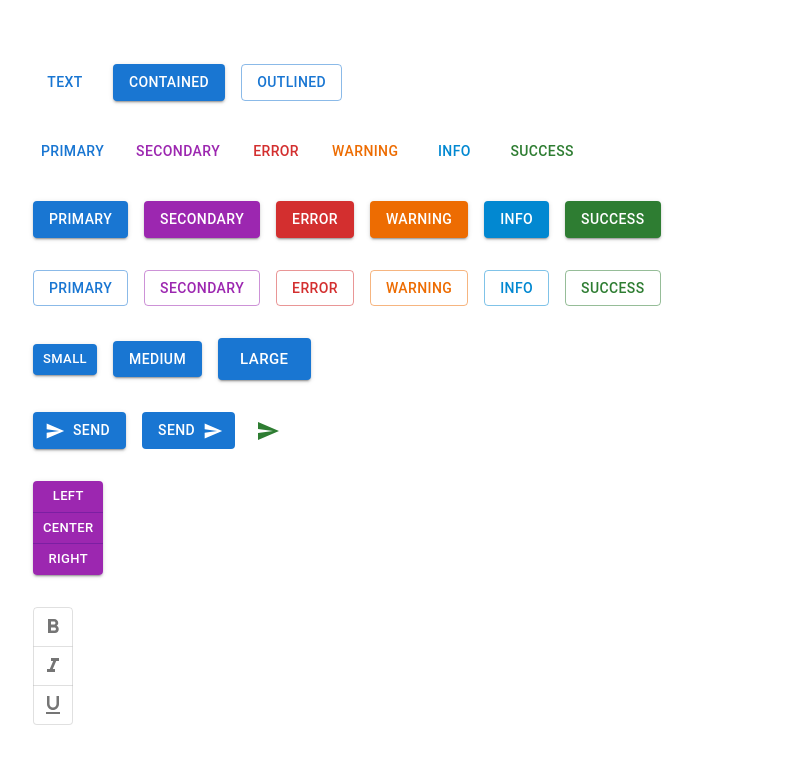
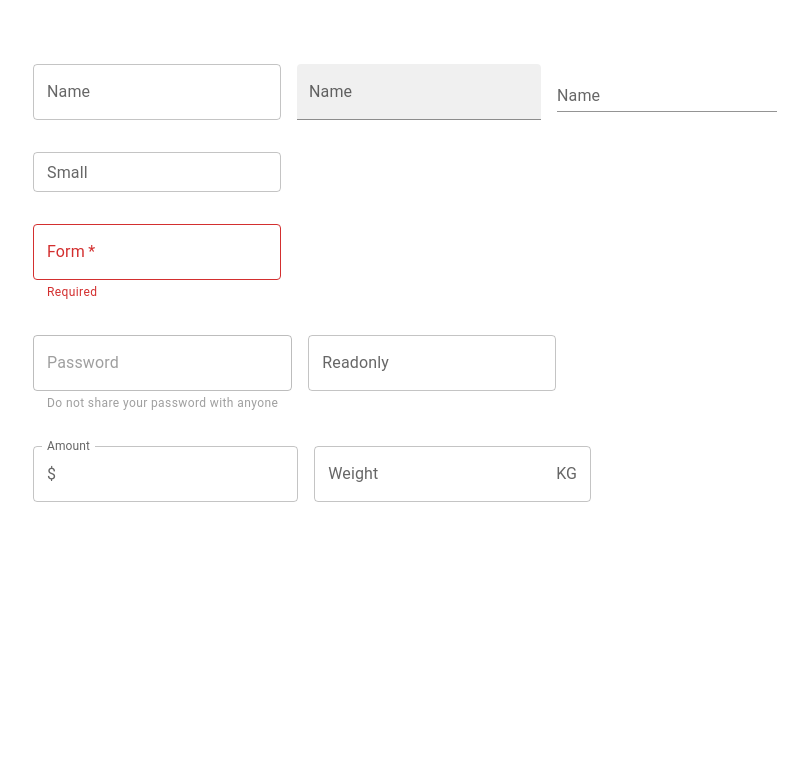
Before and after one commit to Vrund9/materialDemo, a React (Create React App) app: page / in a window 1280 px wide. Shown: the top 764 px of the page, without its empty margins (31-839 px from the left). Built offline with nearby package versions, Linux system fonts and the light colour scheme.

Commit message:
feat: 🎸 TextField added

```diff
--- a/src/App.tsx
+++ b/src/App.tsx
@@ -1,12 +1,14 @@
 import './App.css';
-import MuiButtons from './components/MuiButtons';
+import MuiTextField from './components/MuiTextField';
+// import MuiButtons from './components/MuiButtons';
 // import MuiTypography from './components/MuiTypography';
 
 function App() {
   return (
     <div className="App">
       {/* <MuiTypography /> */}
-      <MuiButtons />
+      {/* <MuiButtons /> */}
+      <MuiTextField />
     </div>
   );
 }
--- /dev/null
+++ b/src/components/MuiTextField.tsx
@@ -0,0 +1,31 @@
+import { Stack, TextField, InputAdornment } from "@mui/material"
+import { useState } from "react"
+
+const MuiTextField = () => {
+  const [value, setValue] = useState('')
+  return (
+    <Stack spacing={4}>
+      <Stack direction="row" spacing={2}>
+        <TextField label="Name" variant="outlined" />
+        <TextField label="Name" variant="filled" />
+        <TextField label="Name" variant="standard" />
+      </Stack>
+      <Stack direction="row" spacing={2}>
+        <TextField label="Small" size="small" color="secondary" />
+      </Stack>
+      <Stack direction="row" spacing={2}>
+        <TextField label="Form" required error={!value} value={value} onChange={(e) => setValue(e.target.value)} helperText={!value ? 'Required' : 'Do not share your password with anyone'} />
+      </Stack>
+      <Stack direction="row" spacing={2}>
+        <TextField disabled type="password" label="Password" helperText="Do not share your password with anyone" />
+        <TextField label="Readonly" InputProps={{ readOnly: true }} />
+      </Stack>
+      <Stack direction="row" spacing={2}>
+        <TextField label="Amount" InputProps={{ startAdornment: <InputAdornment position="start" >$</InputAdornment>}} />
+        <TextField label="Weight" InputProps={{ endAdornment: <InputAdornment position="end" >KG</InputAdornment>}} />
+      </Stack>
+    </Stack>
+  )
+}
+
+export default MuiTextField
```
